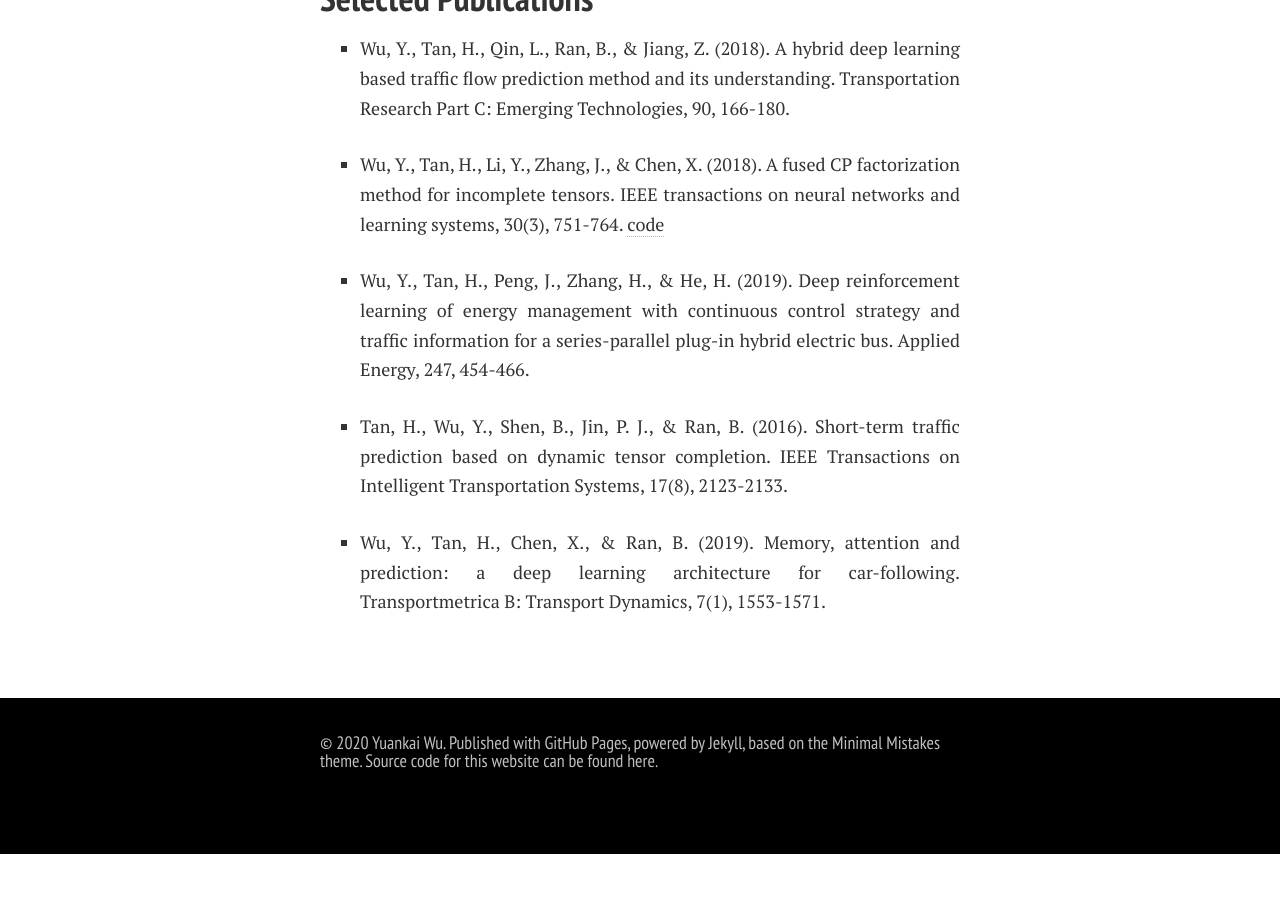
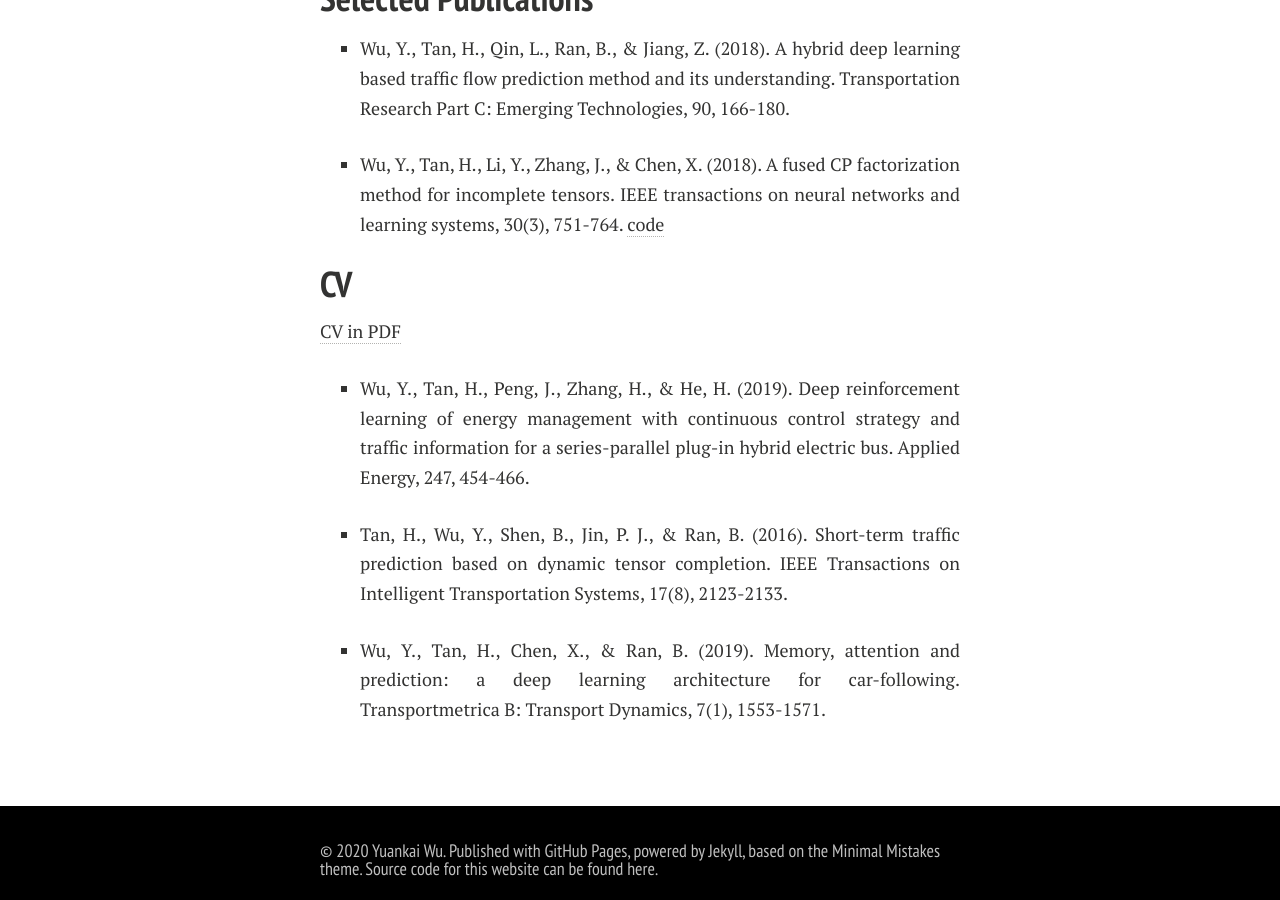
Before and after one commit to eveyuyi/Kaimaoge.github.io, a Jekyll site: the page built from index.md, in a window 1280 px wide and 900 px high, scrolled down 1450 px. Built offline with Jekyll 4.4.1, drawn with Linux system fonts in a browser that asks for light colours; nearby versions of some CDN libraries; some web fonts are replaced; our own code applies the rules of GitHub Pages for plain Markdown files; before the commit the page ends 2304 px from its top, so only the background shows below that.

Commit message:
Update index.md

```diff
--- a/index.md
+++ b/index.md
@@ -34,6 +34,10 @@ My research has focused on various machine learning technologies, e.g., tensor d
 
 - Wu, Y., Tan, H., Li, Y., Zhang, J., & Chen, X. (2018). A fused CP factorization method for incomplete tensors. IEEE transactions on neural networks and learning systems, 30(3), 751-764. [code](https://github.com/Kaimaoge/Tensor-decomposition-completion-and-recovery-papers-and-codes/tree/master/NonnegativeFCP)
 
+## CV
+
+[CV in PDF](https://github.com/Kaimaoge/Kaimaoge.github.io/blob/master/files/CV.pdf)
+
 - Wu, Y., Tan, H., Peng, J., Zhang, H., & He, H. (2019). Deep reinforcement learning of energy management with continuous control strategy and traffic information for a series-parallel plug-in hybrid electric bus. Applied Energy, 247, 454-466.
 
 - Tan, H., Wu, Y., Shen, B., Jin, P. J., & Ran, B. (2016). Short-term traffic prediction based on dynamic tensor completion. IEEE Transactions on Intelligent Transportation Systems, 17(8), 2123-2133.
```
